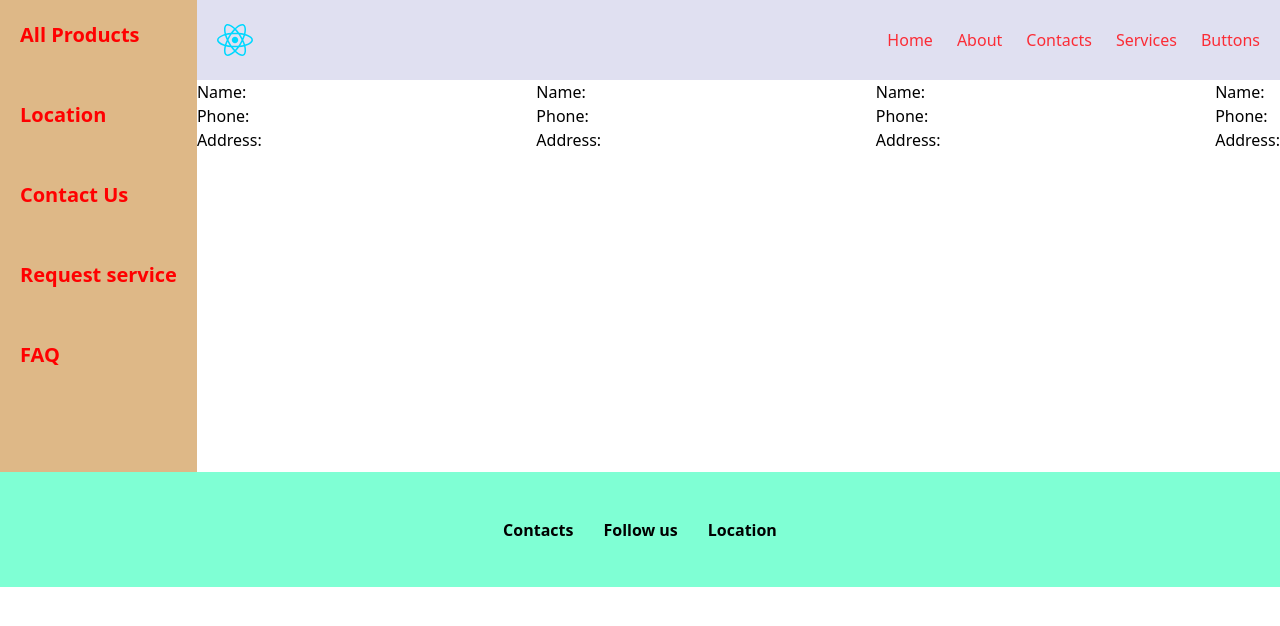
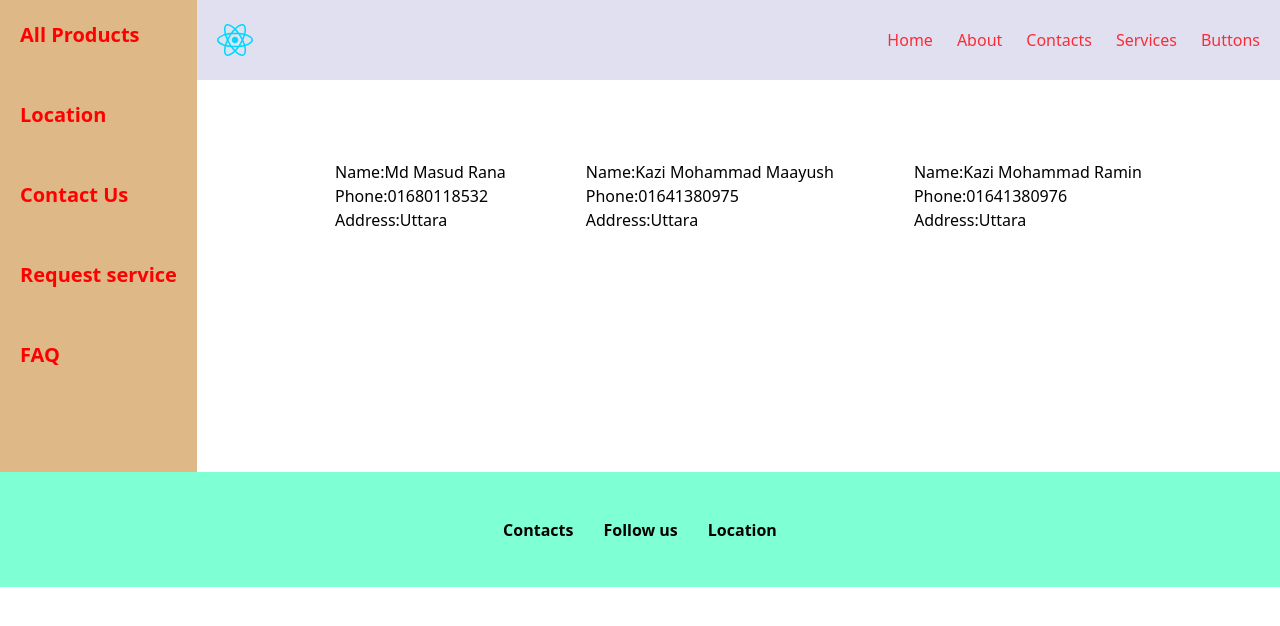
Before and after one commit to masudrana2803/react, a React (Vite) app: page /Contacts in a window 1280 px wide. Shown: the top 626 px of the page. Built offline with nearby package versions, Linux system fonts and the light colour scheme.

Commit message:
Contacts

```diff
--- a/src/Common/Cont1.jsx
+++ b/src/Common/Cont1.jsx
@@ -3,9 +3,9 @@ import React from 'react'
 const Cont1 = ({content1,content2,content3}) => {
   return (
     <div>
-      <p>Name:{content1}</p>
-      <p>Phone:{content2}</p>
-      <p>Address:{content3}</p>
+      <p>Name{content1}</p>
+      <p>Phone{content2}</p>
+      <p>Address{content3}</p>
     </div>
   )
 }
--- a/src/Layout/LayoutTwo.jsx
+++ b/src/Layout/LayoutTwo.jsx
@@ -7,9 +7,9 @@ import Footer from '../components/Footer'
 const LayoutTwo = () => {
   return (
     <>
-    <div className="setrow">
+    <div className="setrow flex">
 <Sidenavbar/>
-<div className="flex-1/2">
+<div className="flex-1">
 <Outlet/>
 </div>
     </div>
--- a/src/index.css
+++ b/src/index.css
@@ -115,9 +115,9 @@ padding: 0;
 margin: 0;
 }
 
-.setrow{
+/* .setrow{
     display: flex;
-}
+} */
 
 .Products_row{
     background-color: lightgrey;
--- a/src/pages/Contacts.jsx
+++ b/src/pages/Contacts.jsx
@@ -7,11 +7,10 @@ const Contacts = () => {
   return (
     <>
     <Navbar/>
-    <div className='flex justify-between'>
-    <Cont1 />
-    <Cont1 />
-    <Cont1 />
-    <Cont1 />
+    <div className='flex justify-center gap-20 mt-20'>
+    <Cont1 content1={":Md Masud Rana"} content2={":01680118532"} content3={":Uttara"}/>
+    <Cont1 content1={":Kazi Mohammad Maayush"} content2={":01641380975"} content3={":Uttara"}/>
+    <Cont1 content1={":Kazi Mohammad Ramin"} content2={":01641380976"} content3={":Uttara"}/>
     </div>
     {/* <div className='contact_lists'>
       <div className="contact1">
```
